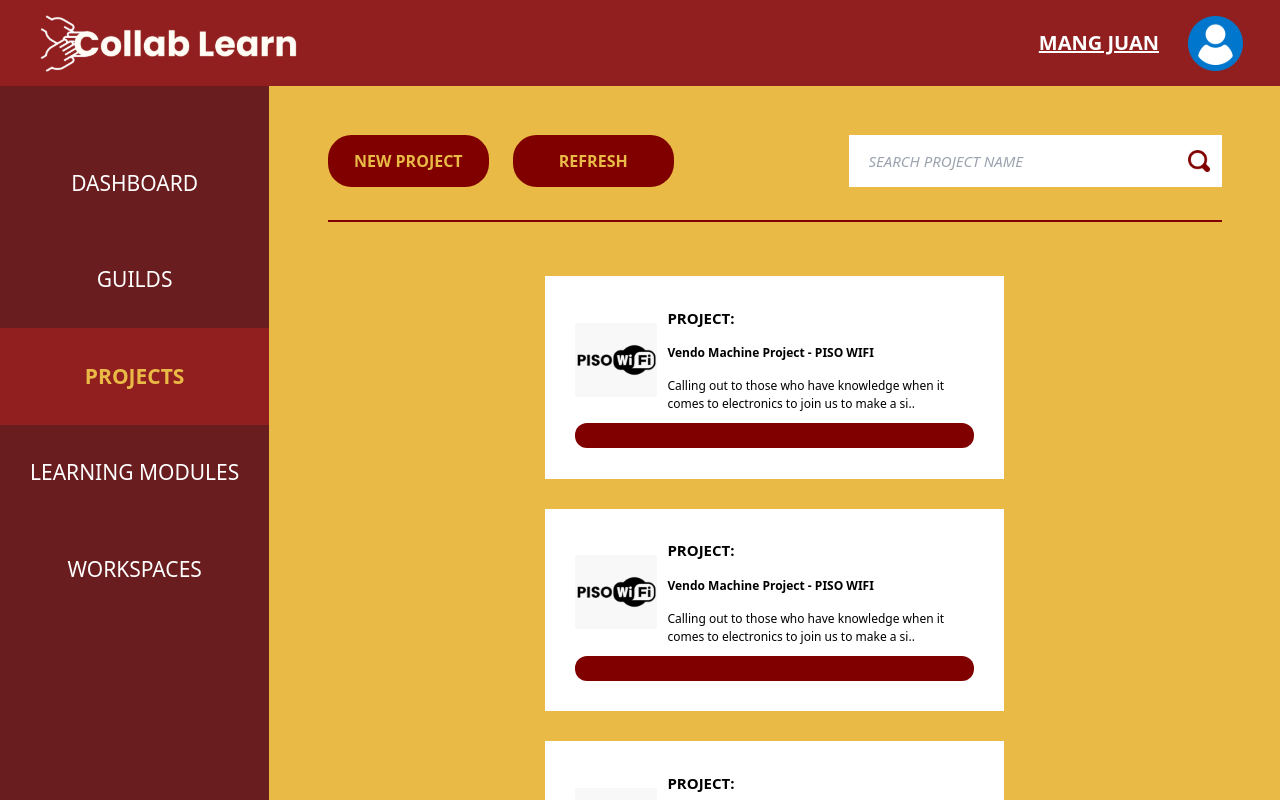
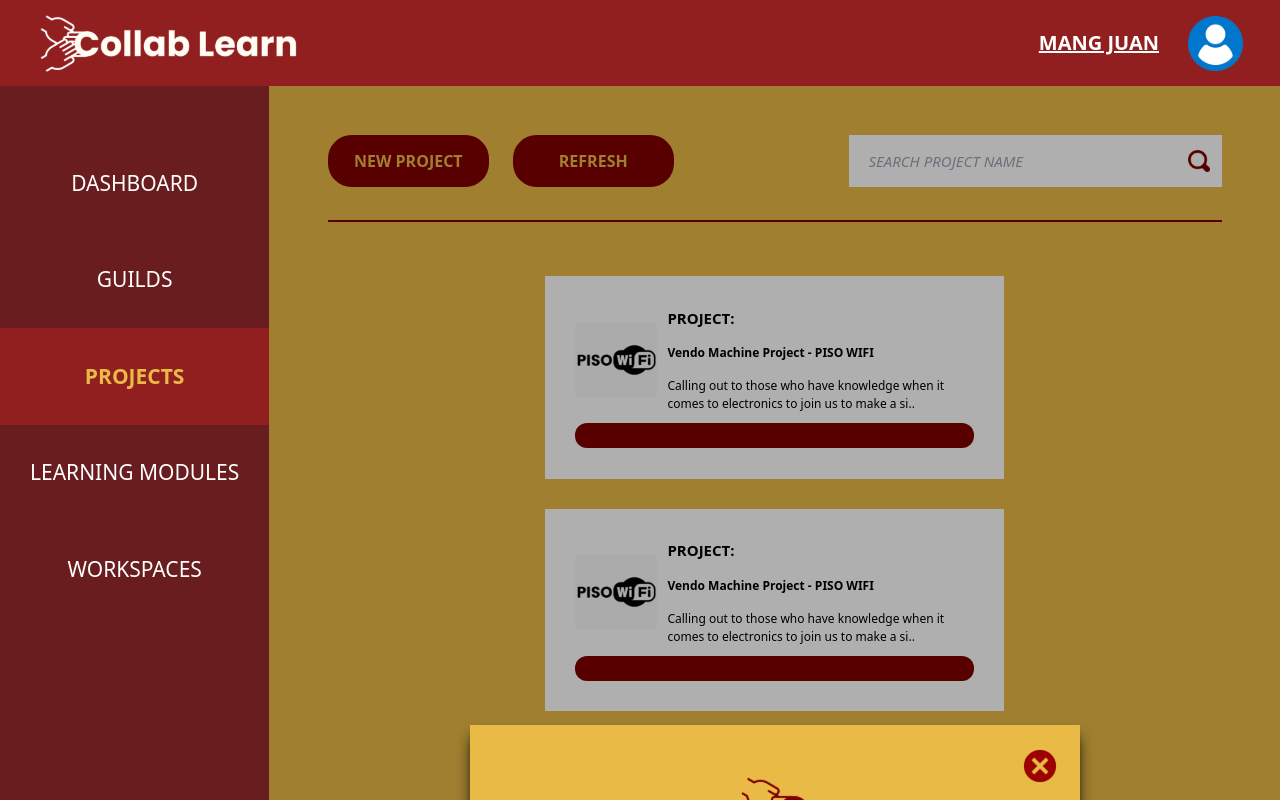
Before and after one commit to collablearn/collablearn, a SvelteKit app: page /projects in a window 1280 px wide. Both pictures are taken after a click on the button "NEW PROJECT". Shown: the top 800 px of the page. Built offline with nearby package versions, Linux system fonts and the light colour scheme.

Commit message:
add modal for project route

```diff
--- /dev/null
+++ b/src/lib/components/user-components/project-components/new-projects-modal.svelte
@@ -0,0 +1,47 @@
+<script lang="ts">
+	import new_projects_icon from '$lib/assets//new_projects_icon.svg';
+	import close_icon from '$lib/assets/close_icon.svg';
+	import { scale } from 'svelte/transition';
+
+	export let showModal = false;
+</script>
+
+{#if showModal}
+	<!-- svelte-ignore a11y-click-events-have-key-events -->
+	<!-- svelte-ignore a11y-no-static-element-interactions -->
+	<div
+		class="absolute left-0 right-0 top-0 bottom-0 bg-[#00000050] z-10 flex justify-center items-center"
+		on:click|self={() => (showModal = false)}
+	>
+		<div
+			class="w-[610px] h-[361px] bg-submain py-[45px] px-[54px] relative shadow-lg shadow-black"
+			in:scale
+		>
+			<div class="absolute top-0 right-0">
+				<button class="mr-[18px] mt-[19px]" on:click={() => (showModal = false)}>
+					<img src={close_icon} alt="close-icon" class="" />
+				</button>
+			</div>
+
+			<img src={new_projects_icon} alt="new-project-icon" class="mx-auto" />
+			<span class="font-bold text-[20px] mt-[13px] text-main"
+				>Ask the host for the code, then enter it here.</span
+			>
+
+			<div class="mt-[30px] flex flex-col gap-[7px]">
+				<label for="new-project-input" class="text-[15px] text-main">Enter Project Code</label>
+				<input
+					id="new-project-input"
+					type="text"
+					class="h-[43px] outline-none border-[2px] rounded-[10px] bg-submain border-main px-[20px] text-main"
+				/>
+			</div>
+
+			<div class="mt-[27px] flex justify-end">
+				<button class="font-bold text-[18px] text-submain py-[10px] w-[114px] rounded-[5px] bg-main"
+					>JOIN</button
+				>
+			</div>
+		</div>
+	</div>
+{/if}
--- a/src/routes/(authenticated)/projects/+page.svelte
+++ b/src/routes/(authenticated)/projects/+page.svelte
@@ -2,16 +2,19 @@
 	import search_icon from '$lib/assets/search_icon.svg';
 	import { authComponent } from '$lib';
 	import ProjectCard from '$lib/components/user-components/project-components/project-card.svelte';
+	import NewProjectsModal from '$lib/components/user-components/project-components/new-projects-modal.svelte';
 
 	$authComponent.activeItem = '/projects';
+
+	let showModal = false;
 </script>
 
-<div class="bg-submain min-h-screen pt-[49px] px-[58.5px]">
+<div class="bg-submain min-h-screen pt-[49px] px-[58.5px] relative">
 	<div class="flex items-center justify-between">
 		<div class="flex items-center gap-[24px]">
 			<button
 				class="bg-main text-submain font-semibold text-[16px] rounded-[23.5px] py-[14px] px-[23px] w-[161px]"
-				>NEW PROJECT</button
+				on:click={() => (showModal = true)}>NEW PROJECT</button
 			>
 
 			<button
@@ -52,4 +55,5 @@
 			<div class="w-[25px] h-[25px] bg-[#D9D9D9] rounded-full"></div>
 		</div>
 	</div>
+	<NewProjectsModal bind:showModal />
 </div>
```
Also changed, not shown: src/lib/assets/new_projects_icon.svg (added).
